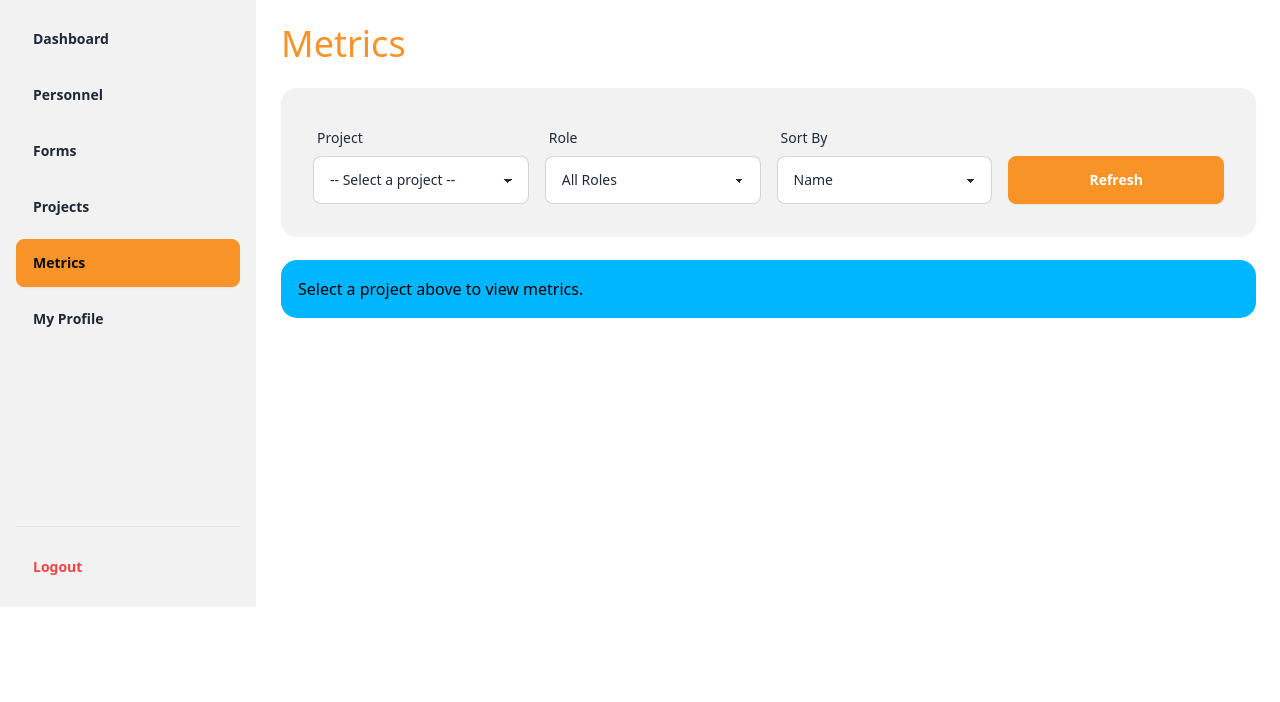
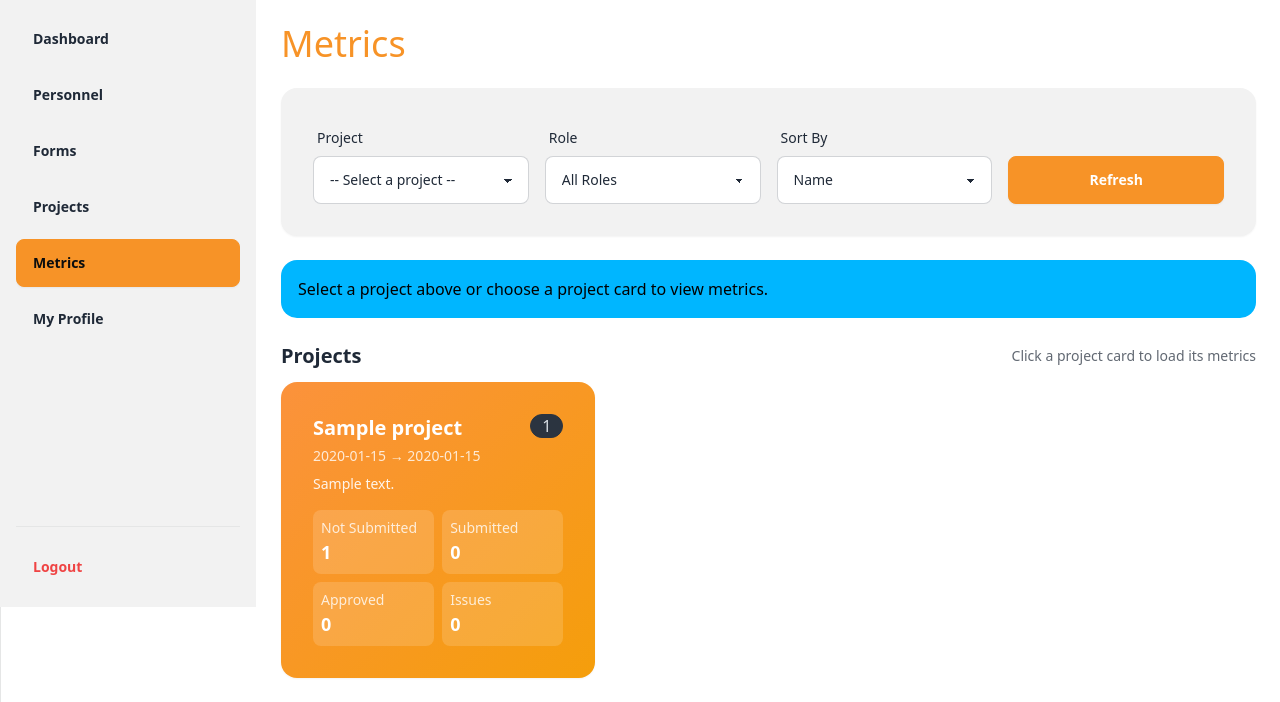
Before and after one commit to lkemp7/MineMarshall, a Django app: page /dashboard/metrics/ in a window 1280 px wide. Shown: the part 193-895 px from the top of the page. Before the commit the page ends 800 px from the top, so only its background shows below. Run offline with Django 5.2, Linux system fonts and the light colour scheme; a user stored in the database is signed in; data comes from the database, SQL or seed files in the repository; tables that the repository leaves empty hold one stand-in row (values such as "Sample post"); some libraries are stand-ins or nearby versions.

Commit message:
Add project metrics cards, charts, and onboarding status updates

```diff
--- a/dashboard/templates/metrics.html
+++ b/dashboard/templates/metrics.html
@@ -57,12 +57,82 @@
     </div>
   </div>
 
+  {% if not selected_project %}
+    <div class="alert alert-info">
+      <span>Select a project above or choose a project card to view metrics.</span>
+    </div>
+  {% endif %}
+
+  <div class="space-y-3">
+    <div class="flex items-center justify-between">
+      <h2 class="text-xl font-semibold">Projects</h2>
+      <div class="text-sm opacity-70">Click a project card to load its metrics</div>
+    </div>
+
+    <div class="grid grid-cols-1 sm:grid-cols-2 xl:grid-cols-3 2xl:grid-cols-4 gap-4">
+      {% for card in project_cards %}
+        <a href="{% url 'metrics' %}?project={{ card.project.id }}"
+           class="card shadow-sm text-white bg-gradient-to-br {{ card.colour_class }} {% if selected_project and selected_project.id == card.project.id %}ring-4 ring-[#F79327]{% endif %} hover:scale-[1.01] transition">
+          <div class="card-body">
+            <div class="flex items-start justify-between gap-4">
+              <div>
+                <h3 class="text-xl font-bold">{{ card.project.title }}</h3>
+                <p class="text-sm text-white/80 mt-1">
+                  {% if card.project.end_date %}
+                    {{ card.project.start_date|date:"Y-m-d" }} → {{ card.project.end_date|date:"Y-m-d" }}
+                  {% else %}
+                    Started {{ card.project.start_date|date:"Y-m-d" }} • Indefinite
+                  {% endif %}
+                </p>
+              </div>
+              <div class="badge badge-neutral badge-lg">{{ card.totals.total_members }}</div>
+            </div>
+
+            {% if card.project.description %}
+              <p class="text-sm text-white/90 line-clamp-2">{{ card.project.description|truncatechars:100 }}</p>
+            {% endif %}
+
+            <div class="grid grid-cols-2 gap-2 text-sm mt-2">
+              <div class="bg-white/15 rounded-lg p-2">
+                <div class="opacity-80">Not Submitted</div>
+                <div class="font-bold text-lg">{{ card.totals.not_submitted }}</div>
+              </div>
+              <div class="bg-white/15 rounded-lg p-2">
+                <div class="opacity-80">Submitted</div>
+                <div class="font-bold text-lg">{{ card.totals.submitted }}</div>
+              </div>
+              <div class="bg-white/15 rounded-lg p-2">
+                <div class="opacity-80">Approved</div>
+                <div class="font-bold text-lg">{{ card.totals.approved }}</div>
+              </div>
+              <div class="bg-white/15 rounded-lg p-2">
+                <div class="opacity-80">Issues</div>
+                <div class="font-bold text-lg">{{ card.totals.compliance_issues }}</div>
+              </div>
+            </div>
+          </div>
+        </a>
+      {% empty %}
+        <div class="alert alert-info col-span-full">
+          <span>No projects available yet.</span>
+        </div>
+      {% endfor %}
+    </div>
+  </div>
+
   {% if selected_project %}
-    <div class="grid grid-cols-1 md:grid-cols-5 gap-4">
+    <div class="grid grid-cols-1 md:grid-cols-6 gap-4">
       <div class="card bg-base-200 shadow-sm">
         <div class="card-body">
           <div class="text-sm opacity-70">Total Employees</div>
           <div class="text-3xl font-bold">{{ totals.total_members }}</div>
+        </div>
+      </div>
+
+      <div class="card bg-base-200 shadow-sm">
+        <div class="card-body">
+          <div class="text-sm opacity-70">Completion Rate</div>
+          <div class="text-3xl font-bold">{{ totals.completion_rate }}%</div>
         </div>
       </div>
 
@@ -75,8 +145,8 @@
 
       <div class="card bg-base-200 shadow-sm">
         <div class="card-body">
-          <div class="text-sm opacity-70">Submitted</div>
-          <div class="text-3xl font-bold">{{ totals.submitted }}</div>
+          <div class="text-sm opacity-70">Pending Review</div>
+          <div class="text-3xl font-bold">{{ totals.pending_review }}</div>
         </div>
       </div>
 
@@ -91,6 +161,61 @@
         <div class="card-body">
           <div class="text-sm opacity-70">Compliance Issues</div>
           <div class="text-3xl font-bold">{{ totals.compliance_issues }}</div>
+        </div>
+      </div>
+    </div>
+
+    <div class="card bg-base-200 shadow-sm">
+      <div class="card-body">
+        <h2 class="card-title">Status Distribution</h2>
+
+        <div class="w-full rounded-2xl overflow-hidden bg-base-300 h-8 flex">
+          {% if status_bar.not_submitted_percent > 0 %}
+            <div class="h-8 bg-warning flex items-center justify-center text-xs text-black font-semibold"
+                 style="width: {{ status_bar.not_submitted_percent }}%">
+              {% if status_bar.not_submitted_percent >= 10 %}{{ status_bar.not_submitted_percent }}%{% endif %}
+            </div>
+          {% endif %}
+
+          {% if status_bar.submitted_percent > 0 %}
+            <div class="h-8 bg-info flex items-center justify-center text-xs text-white font-semibold"
+                 style="width: {{ status_bar.submitted_percent }}%">
+              {% if status_bar.submitted_percent >= 10 %}{{ status_bar.submitted_percent }}%{% endif %}
+            </div>
+          {% endif %}
+
+          {% if status_bar.approved_percent > 0 %}
+            <div class="h-8 bg-success flex items-center justify-center text-xs text-white font-semibold"
+                 style="width: {{ status_bar.approved_percent }}%">
+              {% if status_bar.approved_percent >= 10 %}{{ status_bar.approved_percent }}%{% endif %}
+            </div>
+          {% endif %}
+
+          {% if status_bar.compliance_percent > 0 %}
+            <div class="h-8 bg-error flex items-center justify-center text-xs text-white font-semibold"
+                 style="width: {{ status_bar.compliance_percent }}%">
+              {% if status_bar.compliance_percent >= 10 %}{{ status_bar.compliance_percent }}%{% endif %}
+            </div>
+          {% endif %}
+        </div>
+
+        <div class="grid grid-cols-2 md:grid-cols-4 gap-3 mt-4 text-sm">
+          <div class="flex items-center gap-2">
+            <div class="w-4 h-4 rounded bg-warning"></div>
+            <span>Not Submitted</span>
+          </div>
+          <div class="flex items-center gap-2">
+            <div class="w-4 h-4 rounded bg-info"></div>
+            <span>Submitted / Pending Review</span>
+          </div>
+          <div class="flex items-center gap-2">
+            <div class="w-4 h-4 rounded bg-success"></div>
+            <span>Approved</span>
+          </div>
+          <div class="flex items-center gap-2">
+            <div class="w-4 h-4 rounded bg-error"></div>
+            <span>Compliance Issue</span>
+          </div>
         </div>
       </div>
     </div>
@@ -123,11 +248,16 @@
         <div class="card-body">
           <h2 class="card-title">Employees Per Role</h2>
           {% if role_counts %}
-            <div class="space-y-3">
+            <div class="space-y-4">
               {% for item in role_counts %}
-                <div class="flex items-center justify-between">
-                  <span>{{ item.role }}</span>
-                  <span class="badge badge-neutral">{{ item.count }}</span>
+                <div class="space-y-1">
+                  <div class="flex items-center justify-between text-sm">
+                    <span>{{ item.role }}</span>
+                    <span class="font-semibold">{{ item.count }}</span>
+                  </div>
+                  <div class="w-full bg-base-300 rounded-full h-4 overflow-hidden">
+                    <div class="bg-[#F79327] h-4 rounded-full" style="width: {{ item.bar_percent }}%"></div>
+                  </div>
                 </div>
               {% endfor %}
             </div>
@@ -245,11 +375,6 @@
         {% endif %}
       </div>
     </div>
-
-  {% else %}
-    <div class="alert alert-info">
-      <span>Select a project above to view metrics.</span>
-    </div>
   {% endif %}
 </div>
 {% endblock %}
--- a/dashboard/views.py
+++ b/dashboard/views.py
@@ -128,7 +128,22 @@ def metrics(request):
         messages.error(request, "You do not have permission to view metrics.")
         return redirect("dashboard")
 
-    projects = Project.objects.all().order_by("title")
+    projects = Project.objects.prefetch_related(
+        Prefetch(
+            "invites",
+            queryset=ProjectInvite.objects.select_related(
+                "user",
+                "project_role",
+                "project_role__required_form",
+                "reviewed_by",
+            ).prefetch_related("user__credentials")
+        ),
+        Prefetch(
+            "roles",
+            queryset=ProjectRole.objects.select_related("required_form")
+        ),
+    ).order_by("title")
+
     selected_project_id = request.GET.get("project")
     selected_role = request.GET.get("role", "").strip()
     sort_by = request.GET.get("sort", "name")
@@ -142,31 +157,75 @@ def metrics(request):
         "not_submitted": 0,
         "submitted": 0,
         "approved": 0,
+        "pending_review": 0,
         "compliance_issues": 0,
+        "rejected": 0,
+        "completion_rate": 0,
     }
 
     project_timeline = None
     role_counts = []
+    project_cards = []
+
+    status_bar = {
+        "not_submitted_percent": 0,
+        "submitted_percent": 0,
+        "approved_percent": 0,
+        "compliance_percent": 0,
+    }
+
+    max_role_count = 0
+
+    colour_classes = [
+        "from-orange-400 to-amber-500",
+        "from-sky-400 to-blue-500",
+        "from-emerald-400 to-green-500",
+        "from-fuchsia-400 to-purple-500",
+        "from-rose-400 to-pink-500",
+        "from-cyan-400 to-teal-500",
+        "from-yellow-400 to-orange-500",
+        "from-indigo-400 to-violet-500",
+    ]
+
+    for index, project in enumerate(projects):
+        invites = list(project.invites.all())
+
+        card_totals = {
+            "total_members": 0,
+            "not_submitted": 0,
+            "submitted": 0,
+            "approved": 0,
+            "pending_review": 0,
+            "compliance_issues": 0,
+            "rejected": 0,
+        }
+
+        for invite in invites:
+            derived_status, has_issue, expired_creds = _project_member_status(invite)
+
+            card_totals["total_members"] += 1
+
+            if derived_status == "Not Submitted":
+                card_totals["not_submitted"] += 1
+            elif derived_status == "Submitted":
+                card_totals["submitted"] += 1
+                card_totals["pending_review"] += 1
+            elif derived_status == "Approved":
+                card_totals["approved"] += 1
+            elif derived_status == "Approved - Compliance Issue":
+                card_totals["approved"] += 1
+                card_totals["compliance_issues"] += 1
+            elif derived_status == "Rejected":
+                card_totals["rejected"] += 1
+
+        project_cards.append({
+            "project": project,
+            "totals": card_totals,
+            "colour_class": colour_classes[index % len(colour_classes)],
+        })
 
     if selected_project_id:
-        selected_project = get_object_or_404(
-            Project.objects.prefetch_related(
-                Prefetch(
-                    "roles",
-                    queryset=ProjectRole.objects.select_related("required_form")
-                ),
-                Prefetch(
-                    "invites",
-                    queryset=ProjectInvite.objects.select_related(
-                        "user",
-                        "project_role",
-                        "project_role__required_form",
-                        "reviewed_by",
-                    ).prefetch_related("user__credentials")
-                ),
-            ),
-            pk=selected_project_id,
-        )
+        selected_project = get_object_or_404(projects, pk=selected_project_id)
 
         role_titles = list(
             selected_project.roles.order_by("title").values_list("title", flat=True)
@@ -210,13 +269,23 @@ def metrics(request):
                 totals["not_submitted"] += 1
             elif row["derived_status"] == "Submitted":
                 totals["submitted"] += 1
+                totals["pending_review"] += 1
             elif row["derived_status"] == "Approved":
                 totals["approved"] += 1
             elif row["derived_status"] == "Approved - Compliance Issue":
                 totals["approved"] += 1
                 totals["compliance_issues"] += 1
-            elif row["has_compliance_issue"]:
-                totals["compliance_issues"] += 1
+            elif row["derived_status"] == "Rejected":
+                totals["rejected"] += 1
+
+        if totals["total_members"] > 0:
+            completed_count = totals["approved"] + totals["compliance_issues"]
+            totals["completion_rate"] = int((completed_count / totals["total_members"]) * 100)
+
+            status_bar["not_submitted_percent"] = int((totals["not_submitted"] / totals["total_members"]) * 100)
+            status_bar["submitted_percent"] = int((totals["submitted"] / totals["total_members"]) * 100)
+            status_bar["approved_percent"] = int((totals["approved"] / totals["total_members"]) * 100)
+            status_bar["compliance_percent"] = int((totals["compliance_issues"] / totals["total_members"]) * 100)
 
         role_counts = []
         for role in selected_project.roles.all():
@@ -225,6 +294,11 @@ def metrics(request):
                 "role": role.title,
                 "count": role_member_count,
             })
+
+        if role_counts:
+            max_role_count = max(item["count"] for item in role_counts) or 1
+            for item in role_counts:
+                item["bar_percent"] = int((item["count"] / max_role_count) * 100) if max_role_count > 0 else 0
 
         if sort_by == "role":
             member_rows.sort(key=lambda x: (x["role"].lower(), x["user"].first_name.lower(), x["user"].last_name.lower()))
@@ -260,6 +334,7 @@ def metrics(request):
 
     context = {
         "projects": projects,
+        "project_cards": project_cards,
         "selected_project": selected_project,
         "selected_project_id": selected_project_id,
         "selected_role": selected_role,
@@ -269,6 +344,8 @@ def metrics(request):
         "totals": totals,
         "role_counts": role_counts,
         "project_timeline": project_timeline,
+        "status_bar": status_bar,
+        "max_role_count": max_role_count,
     }
     return render(request, "metrics.html", context)
 
```
Also changed, not shown: 1 other file.
